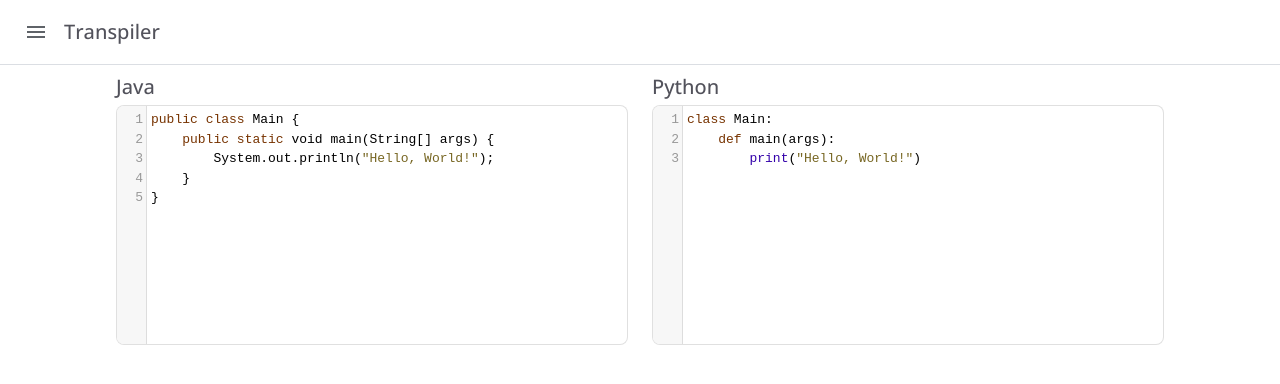
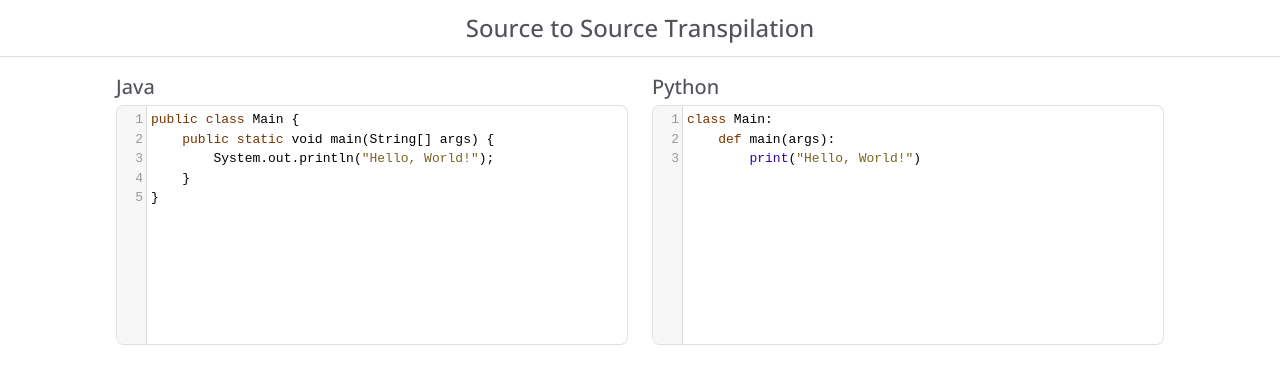
Before and after one commit to 8SIXSect/JavaToPythonTranspilerDemo, a Vue app in the folder jtp-client/: page / in a window 1280 px wide. Shown: the top 384 px of the page. Built offline with nearby package versions, Linux system fonts and the light colour scheme.

Commit message:
Changed the Navigation Ribbon to be less complex for this project

```diff
--- a/jtp-client/src/components/NavigationRibbon.vue
+++ b/jtp-client/src/components/NavigationRibbon.vue
@@ -1,33 +1,13 @@
 <template>
-    <nav class="flex items-center p-2 border-b">
-        <div>
-            <svg class="w-12 h-12 mx-1 p-3 hover:bg-stone-200 rounded-full"
-                 focusable="false" viewBox="0 0 24 24" role="button">
-                <path d="M3 18h18v-2H3v2zm0-5h18v-2H3v2zm0-7v2h18V6H3z" fill="#5f6368"></path>
-            </svg>
-            <span class="text-sm bg-zinc-500 rounded-md py-px px-1 mt-1 w-20">
-                Main menu
-            </span>
-        </div>
-        <h1 class="text-xl font-header font-medium text-zinc-600">Transpiler</h1>
-    </nav>
+    <div class="flex justify-center items-center p-2 border-b mb-2">
+        <h1 class="text-2xl font-header font-medium text-zinc-600 p-1">
+            Source to Source Transpilation
+        </h1>
+    </div>
 </template>
 
 <style scoped>
-nav {
+div {
     border-color: rgb(219, 222, 227);
 }
-
-span {
-    color: white;
-    text-align: center;
-    font-weight: 500;
-    visibility: hidden;
-    position: absolute;
-    z-index: 10;
-}
-
-svg:hover + span {
-    visibility: visible;
-}
 </style>
--- a/jtp-client/src/components/TranspilerTextAreas.vue
+++ b/jtp-client/src/components/TranspilerTextAreas.vue
@@ -1,6 +1,6 @@
 <template>
     <div class="flex w-screen justify-center gap-x-6 pt-2">
-        <div class="flex flex-col ">
+        <div class="flex flex-col">
             <h2 class="text-xl font-header font-medium text-zinc-600 pb-1">Java</h2>
             <textarea name="java-editor" id="java-editor" spellcheck="false"
                 v-model="javaEditorDefaultText" />
```
